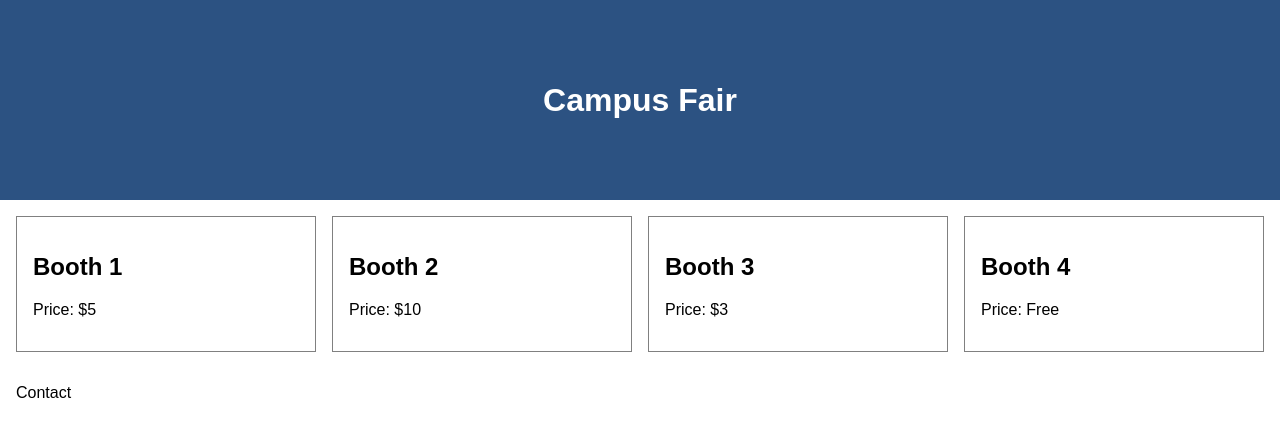
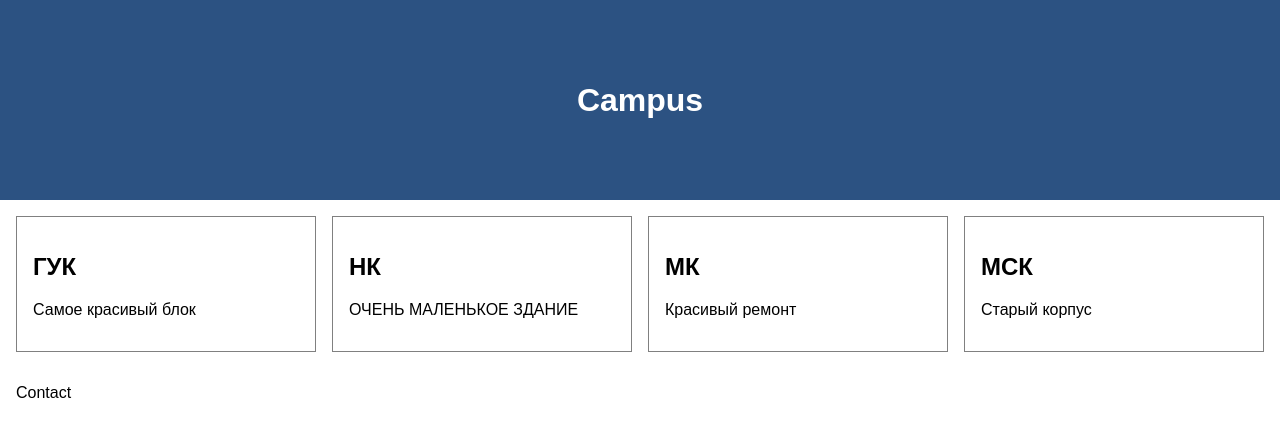
Before and after one commit to Meomunu/CSE6624, a plain HTML site: page CSE6624_W06_Lab_Seitkhan_Meiirzhan/index.html in a window 1280 px wide. Drawn offline with Linux system fonts and the light colour scheme.

Commit message:
Change title and booth details in index.html

```diff
--- a/CSE6624_W06_Lab_Seitkhan_Meiirzhan/index.html
+++ b/CSE6624_W06_Lab_Seitkhan_Meiirzhan/index.html
@@ -1,34 +1,34 @@
 <!DOCTYPE html>
 <html>
 <head>
-    <title>Campus Fair</title>
+    <title>Campus</title>
     <link rel="stylesheet" href="styles.css">
 </head>
 <body>
 
     <header class="hero">
-        <h1>Campus Fair</h1>
+        <h1>Campus</h1>
     </header>
 
     <main class="cards">
         <article class="card">
-            <h2>Booth 1</h2>
-            <p>Price: $5</p>
+            <h2>ГУК</h2>
+            <p>Самое красивый блок</p>
         </article>
 
         <article class="card">
-            <h2>Booth 2</h2>
-            <p>Price: $10</p>
+            <h2>НК</h2>
+            <p>ОЧЕНЬ МАЛЕНЬКОЕ ЗДАНИЕ</p>
         </article>
 
         <article class="card">
-            <h2>Booth 3</h2>
-            <p>Price: $3</p>
+            <h2>МК</h2>
+            <p>Красивый ремонт</p>
         </article>
 
         <article class="card">
-            <h2>Booth 4</h2>
-            <p>Price: Free</p>
+            <h2>МСК</h2>
+            <p>Старый корпус</p>
         </article>
     </main>
 
```
